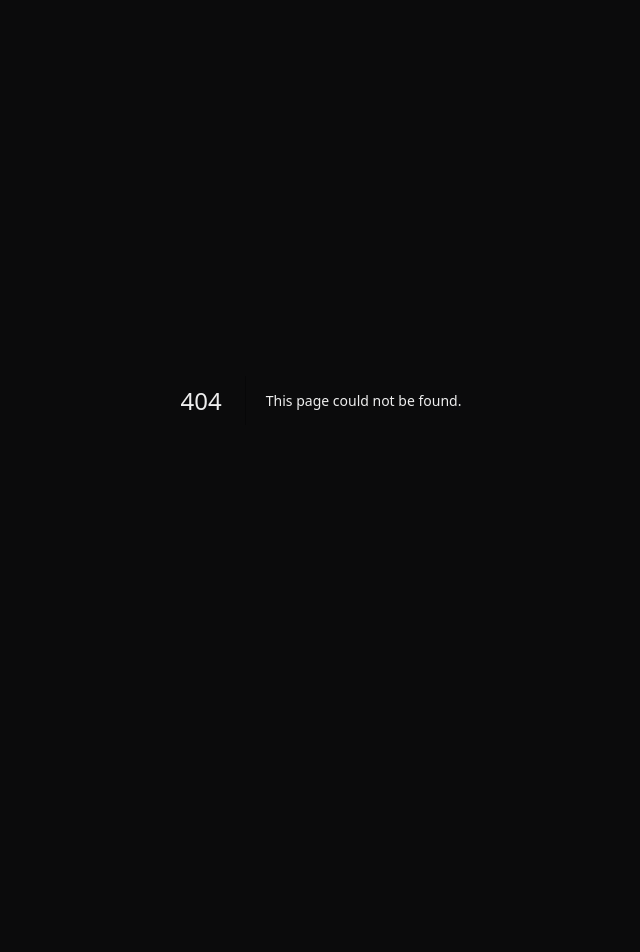
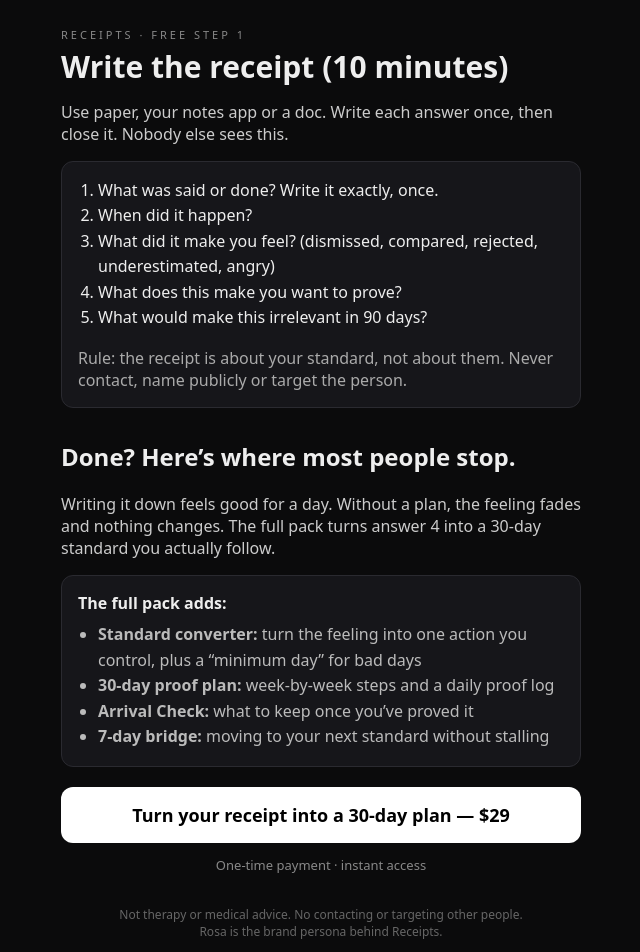
Before and after one commit to dankoff-hub/receipts, a Next.js app: page /free in a window 1280 px wide. Before the commit this address had no page. Shown: the top 952 px of the page, without its empty margins (319-959 px from the left). Before the commit the page ends 800 px from the top, so only its background shows below. Built offline with nearby package versions, Linux system fonts and the light colour scheme.

Commit message:
Add /free: ungated Step 1 receipt template + $29 CTA

```diff
--- /dev/null
+++ b/app/free/page.js
@@ -0,0 +1,40 @@
+const PAY="https://buy.stripe.com/dRm7sEfUs0CQbscfSx3840a";
+const btn={display:"block",padding:"16px 24px",background:"#fff",color:"#000",borderRadius:12,textDecoration:"none",fontWeight:700,fontSize:18,textAlign:"center",margin:"20px 0 8px 0"};
+const box={background:"#16161a",border:"1px solid #2a2a30",borderRadius:12,padding:16,margin:"16px 0"};
+const clean=s=>String(s||"").toLowerCase().replace(/[^a-z0-9_-]/g,"").slice(0,40);
+export const metadata={title:"Free receipt template · Receipts",description:"Step 1 of the Receipts system, free. Write the receipt in 10 minutes."};
+export default function Free({searchParams}){
+const src=clean(searchParams?.src)||"free";
+const pay=PAY+"?client_reference_id=free_"+src;
+return <main style={{maxWidth:520,margin:"0 auto",padding:16}}>
+<p style={{letterSpacing:3,fontSize:11,color:"#888",marginBottom:8}}>RECEIPTS · FREE STEP 1</p>
+<h1 style={{fontSize:30,lineHeight:1.15,margin:"0 0 12px 0"}}>Write the receipt (10 minutes)</h1>
+<p style={{color:"#ccc"}}>Use paper, your notes app or a doc. Write each answer once, then close it. Nobody else sees this.</p>
+
+<div style={box}><ol style={{margin:"0 0 0 20px",padding:0,lineHeight:1.6}}>
+<li>What was said or done? Write it exactly, once.</li>
+<li>When did it happen?</li>
+<li>What did it make you feel? (dismissed, compared, rejected, underestimated, angry)</li>
+<li>What does this make you want to prove?</li>
+<li>What would make this irrelevant in 90 days?</li>
+</ol>
+<p style={{color:"#aaa",marginBottom:0}}>Rule: the receipt is about your standard, not about them. Never contact, name publicly or target the person.</p></div>
+
+<h2 style={{marginTop:32}}>Done? Here’s where most people stop.</h2>
+<p style={{color:"#ccc"}}>Writing it down feels good for a day. Without a plan, the feeling fades and nothing changes. The full pack turns answer 4 into a 30-day standard you actually follow.</p>
+
+<div style={box}>
+<b>The full pack adds:</b>
+<ul style={{color:"#bbb",margin:"8px 0 0 20px",padding:0,lineHeight:1.6}}>
+<li><b>Standard converter:</b> turn the feeling into one action you control, plus a “minimum day” for bad days</li>
+<li><b>30-day proof plan:</b> week-by-week steps and a daily proof log</li>
+<li><b>Arrival Check:</b> what to keep once you’ve proved it</li>
+<li><b>7-day bridge:</b> moving to your next standard without stalling</li>
+</ul>
+</div>
+
+<a href={pay} style={btn}>Turn your receipt into a 30-day plan — $29</a>
+<p style={{fontSize:13,color:"#888",textAlign:"center"}}>One-time payment · instant access</p>
+
+<p style={{fontSize:12,color:"#666",textAlign:"center",marginTop:32}}>Not therapy or medical advice. No contacting or targeting other people.<br/>Rosa is the brand persona behind Receipts.</p>
+</main>}
```
